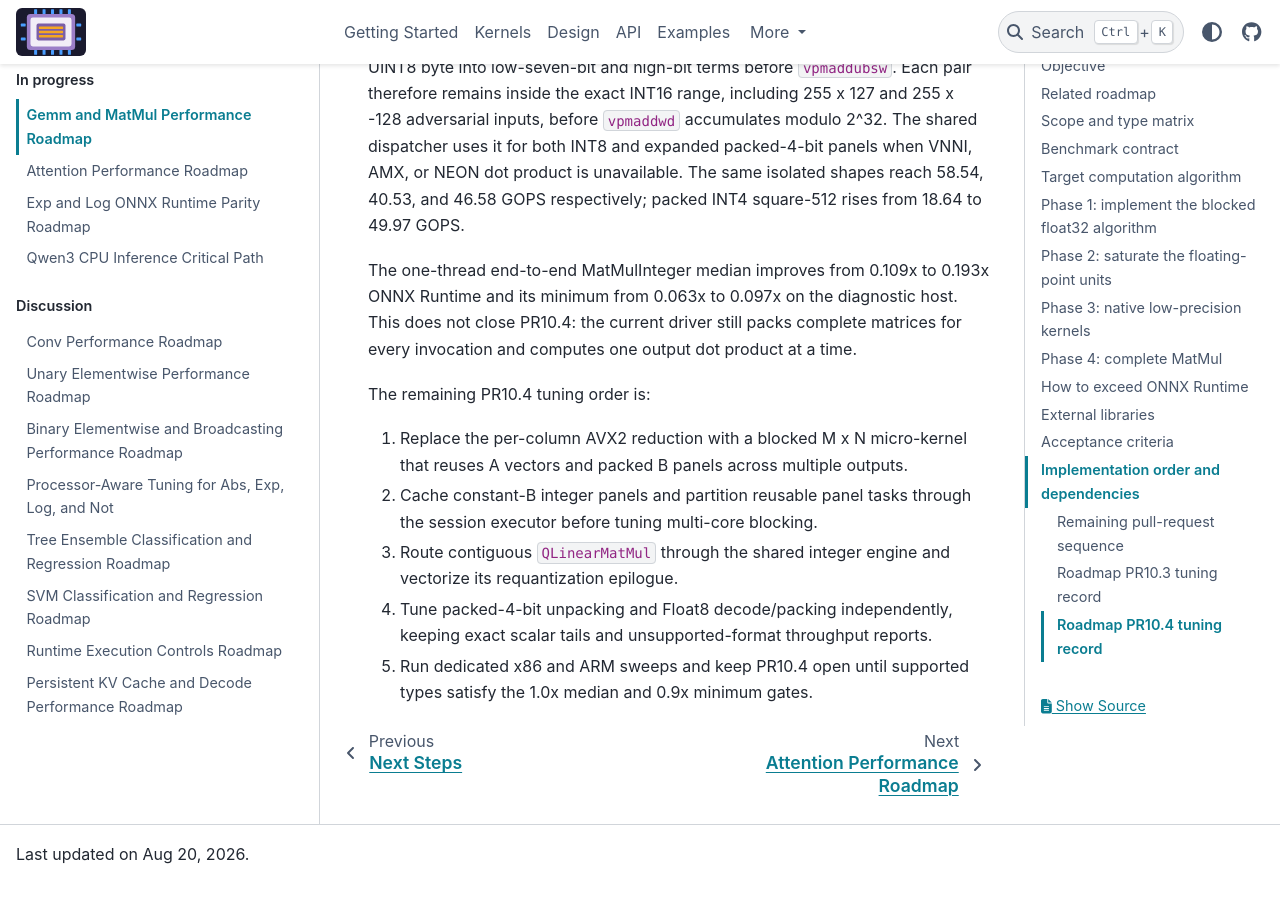
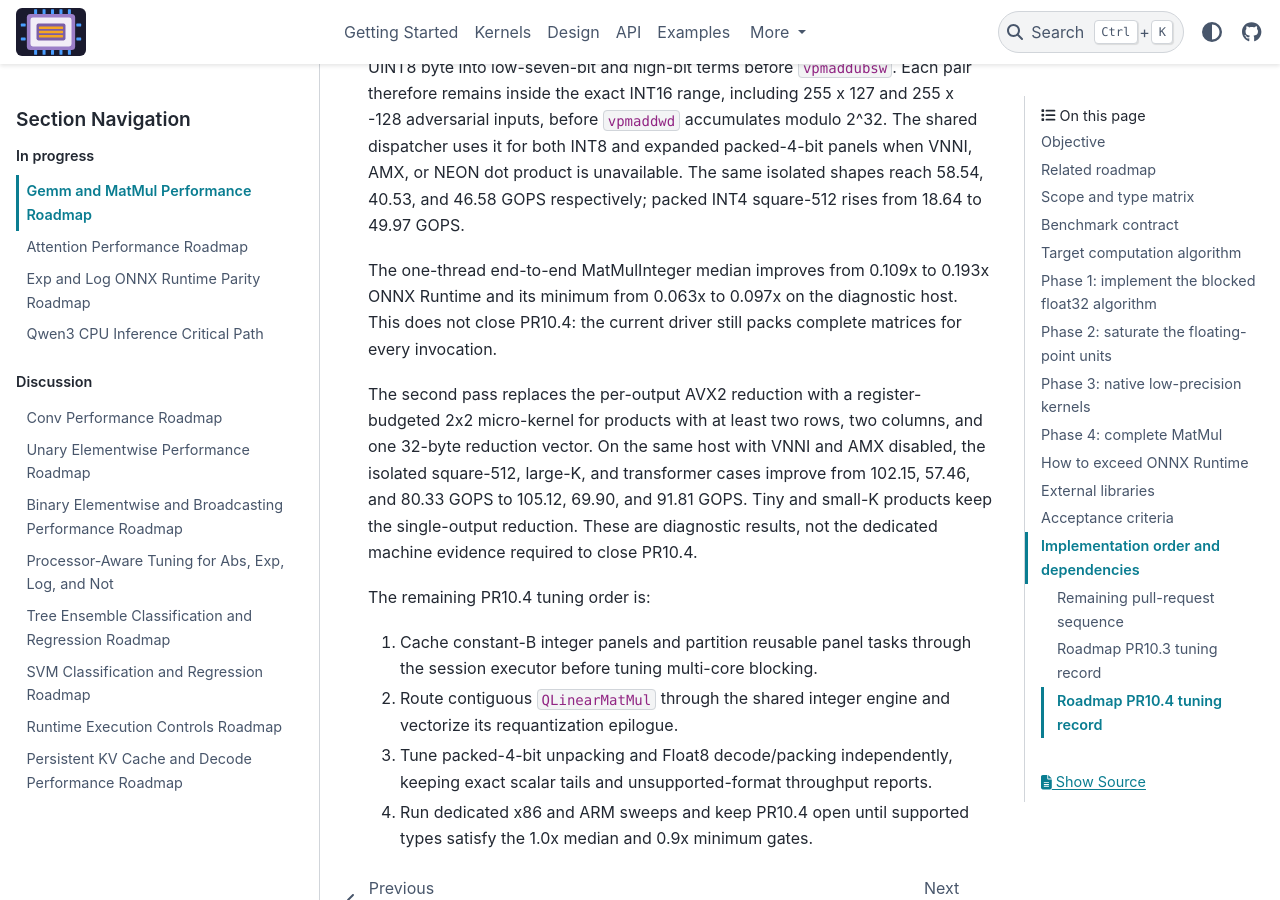
Before and after one commit to xadupre/onnx-light-cpu, a Sphinx documentation site: the page built from docs/next_steps/2026_08_gemm_matmul.rst, in a window 1280 px wide and 900 px high, scrolled down 35768 px. Built offline with Sphinx 7.4.7 and the PyData theme 0.15.4, drawn with Linux system fonts in a browser that asks for light colours; pages that are not in the unit, such as notebooks, are missing from menus; some of the changed text lies outside the part shown.

Commit message:
Add blocked AVX2 integer GEMM micro-kernel (#276)
* Initial plan

* Add blocked AVX2 integer GEMM kernel

Co-authored-by: xadupre <22452781+xadupre@users.noreply.github.com>

* Cover exact AVX2 reduction boundary

Co-authored-by: xadupre <22452781+xadupre@users.noreply.github.com>

---------

Co-authored-by: copilot-swe-agent[bot] <198982749+Copilot@users.noreply.github.com>
Co-authored-by: xadupre <22452781+xadupre@users.noreply.github.com>

```diff
--- a/docs/next_steps/2026_08_gemm_matmul.rst
+++ b/docs/next_steps/2026_08_gemm_matmul.rst
@@ -1316,7 +1316,10 @@ fallbacks are ordered. Completed rows remain visible so scope is not lost.
        INT8 dot product used by both byte and packed-4-bit GEMM. On the
        diagnostic AVX2 host, isolated square-512 throughput rises from 20.66 to
        58.54 GOPS for INT8 and from 18.64 to 49.97 GOPS for INT4. The full
-       dedicated-machine gate remains open.
+       dedicated-machine gate remains open. The second pass replaces the
+       per-output AVX2 reduction with a 2x2 blocked output micro-kernel that
+       reuses loaded A and packed B vectors across outputs while preserving the
+       exact scalar output and reduction tails.
    * - Roadmap PR10.5
      - Final blocking GEMM parity gate.
      - Raw dedicated-machine results cover Gemm, shared MatMul, batched paths,
@@ -1412,12 +1415,18 @@ packed INT4 square-512 rises from 18.64 to 49.97 GOPS.
 The one-thread end-to-end MatMulInteger median improves from 0.109x to 0.193x
 ONNX Runtime and its minimum from 0.063x to 0.097x on the diagnostic host. This
 does not close PR10.4: the current driver still packs complete matrices for
-every invocation and computes one output dot product at a time.
+every invocation.
+
+The second pass replaces the per-output AVX2 reduction with a register-budgeted
+2x2 micro-kernel for products with at least two rows, two columns, and one
+32-byte reduction vector. On the same host with VNNI and AMX disabled, the
+isolated square-512, large-K, and transformer cases improve from 102.15, 57.46,
+and 80.33 GOPS to 105.12, 69.90, and 91.81 GOPS. Tiny and small-K products keep
+the single-output reduction. These are diagnostic results, not the dedicated
+machine evidence required to close PR10.4.
 
 The remaining PR10.4 tuning order is:
 
-#. Replace the per-column AVX2 reduction with a blocked M x N micro-kernel that
-   reuses A vectors and packed B panels across multiple outputs.
 #. Cache constant-B integer panels and partition reusable panel tasks through
    the session executor before tuning multi-core blocking.
 #. Route contiguous ``QLinearMatMul`` through the shared integer engine and
```
Also changed, not shown: 4 other files.
